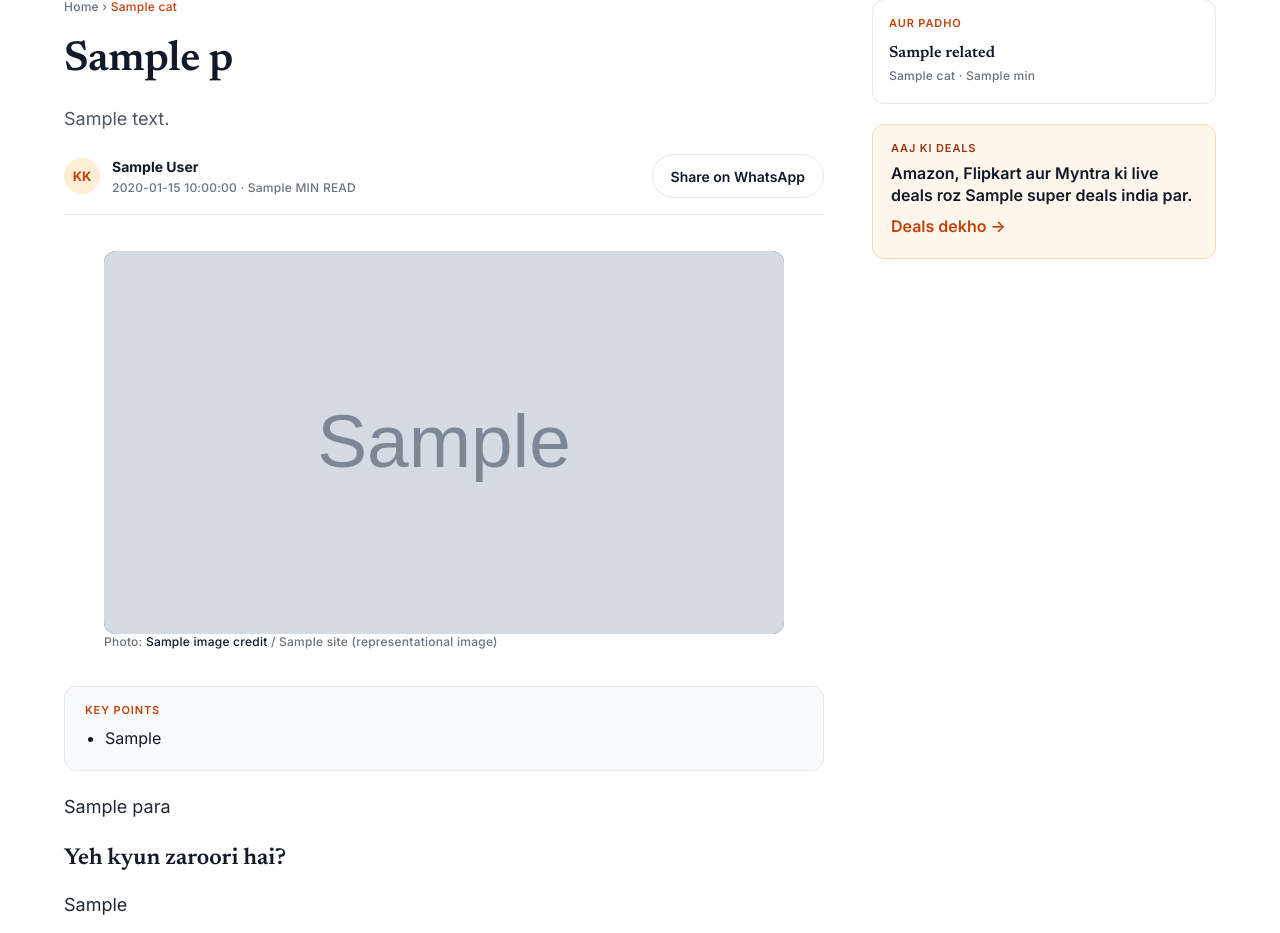
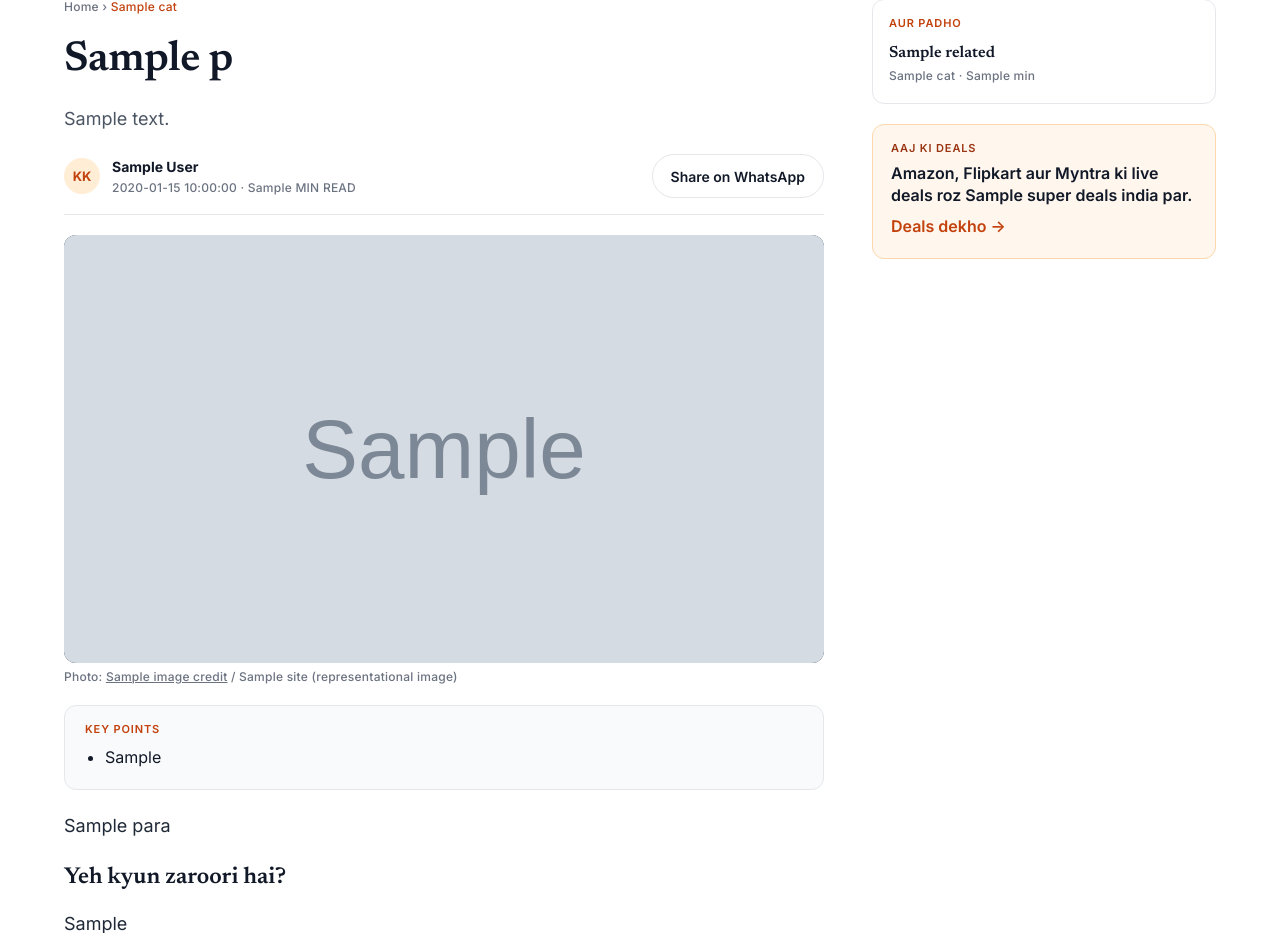
Before and after one commit to jadavjay18/khabarkaro, a Python web app: template site_builder/templates/post.html in a window 1280 px wide. Shown: the part 154-1087 px from the top of the page. Run offline with Jinja, Linux system fonts and the light colour scheme; the template is opened without the code that fills it: most values are stand-ins (such as "Sample title", 1, 10 or a date in 2020); grey boxes marked "Sample" are stand-in pictures.

Commit message:
Style: photo figure and credit

```diff
--- a/assets/style.css
+++ b/assets/style.css
@@ -97,6 +97,8 @@ article.post h1{font-size:30px;line-height:1.18;letter-spacing:-.01em}
 .share{margin-left:auto;border:1px solid var(--line)}
 .post-img{border-radius:var(--radius);overflow:hidden;aspect-ratio:16/9;background:#1F2937}
 .post-img img{width:100%;height:100%;object-fit:cover}
+.post-fig{margin:0;display:flex;flex-direction:column;gap:6px}
+.post-fig figcaption a{color:var(--muted);text-decoration:underline}
 .keypoints{background:#F9FAFB;border:1px solid var(--line);border-radius:var(--radius);padding:18px 20px}
 .keypoints h2{margin:0 0 10px;color:var(--accent)}
 .keypoints ul{margin:0;padding-left:20px;display:flex;flex-direction:column;gap:8px;font-size:16px}
```
